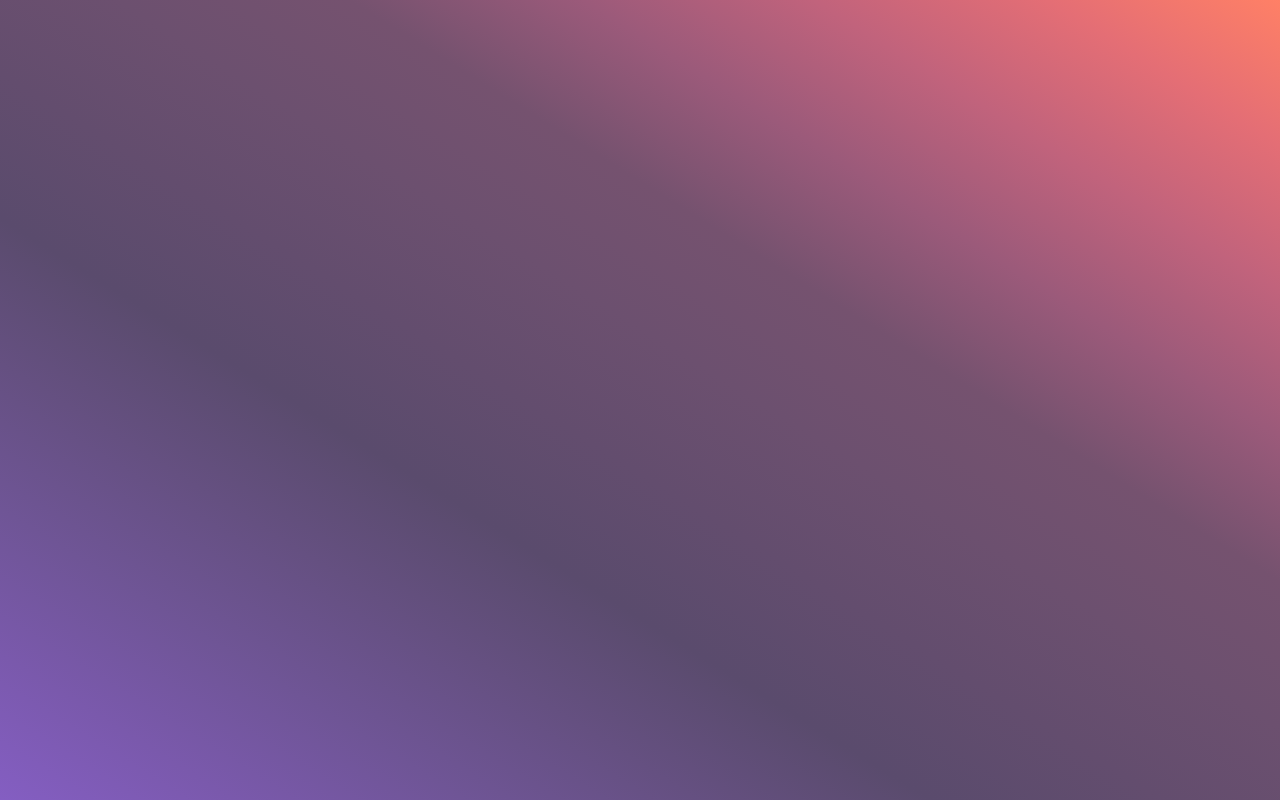
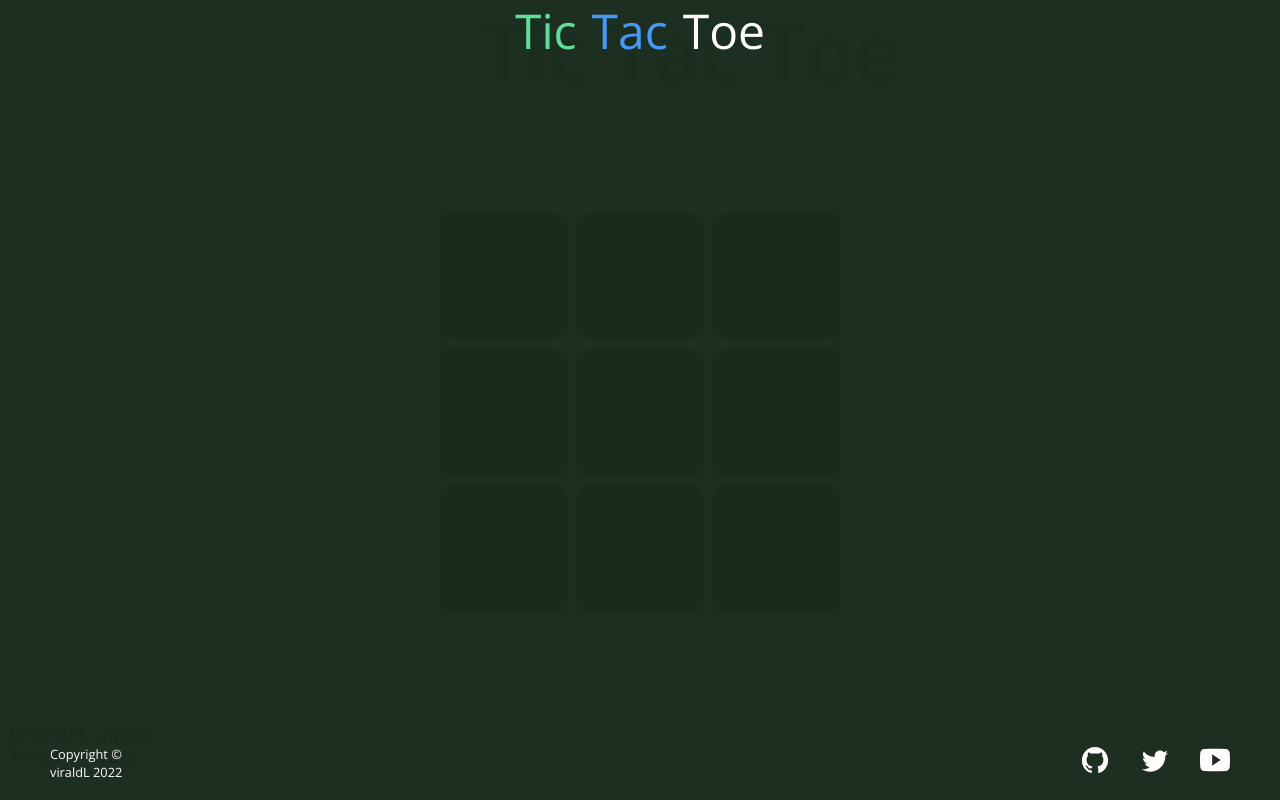
Before and after one commit to viraldL/tic-tac-toe, a plain HTML site: page index.html in a window 1280 px wide. Drawn offline with nearby package versions, Linux system fonts and the light colour scheme.

Commit message:
Render board

```diff
--- a/app.js
+++ b/app.js
@@ -1,12 +1,46 @@
 const gameBoard = (function(){
     const gameBoard = ["", "", "", "", "", "", "", "", ""];
+    function render() {
+        const board = document.createElement("div");
+        board.classList.add("board");
+        for(let i = 1; i <= gameBoard.length; i++) {
+            const field = document.createElement("div");
+            field.classList.add("field");
+            board.appendChild(field);
+            displayController.btnWork(field, gameBoard, i, field);
+        }
+        const main = document.querySelector("main");
+        main.classList.add("boardOn")
+        main.appendChild(board);
+    }
+
+    return { render };
 })();
 
+const displayController = (function(){
+    function btnWork(btn, board, index, field) {
+        btn.addEventListener("click", () => {
+            board[index] = "x";
+            field.innerText = "X";
+            console.log(board);
+        })
+    }
+
+    return { btnWork }
+})();
+gameBoard.render();
 
 const Player = function(nick) {
     return {nick};
 }
 
-const renderGameBoard = (function(){
-
+const animate = (function() {
+    window.addEventListener("DOMContentLoaded", () => {
+        const header = document.querySelector("header");
+        const footer = document.querySelector("footer");
+        setTimeout(() => {
+            header.classList.add("show");
+            footer.classList.add("show");
+        }, 1000)
+    })
 })();
--- a/index.html
+++ b/index.html
@@ -9,6 +9,21 @@
     <script src="app.js" defer></script>
 </head>
 <body>
-    <header
+    <header>
+        <span class="tic">Tic</span>
+        <span class="tac">Tac</span>
+        <span class="toe">Toe</span>
+    </header>
+    <main>
+
+    </main>
+    <footer>
+        <div class="copy"><p>Copyright &copy</p><p>viraldL 2022</p></div>
+        <div class="footerIcons">
+            <span><a href="https://github.com/viraldL"><img src="icons/211904_social_github_icon.svg" alt="GitHub icon"></a></span>
+            <span><a href="https://twitter.com/viraldl"><img src="icons/104501_twitter_bird_icon.svg" alt="GitHub icon"></a></span>
+            <span><a href="https://www.youtube.com/channel/UC4M723zhqrR1Mfy0A0ckqyAA"><img src="icons/211929_social_youtube_icon.svg" alt="GitHub icon"></a></span>
+        </div>
+    </footer>
 </body>
 </html>
--- a/styles.css
+++ b/styles.css
@@ -1,22 +1,161 @@
-@import url('https://fonts.googleapis.com/css2?family=Roboto:wght@300;400;500;700;900&display=swap');
+@import url('https://fonts.googleapis.com/css2?family=Open+Sans:wght@300;400;500;600;800&display=swap');
 
 :root {
-    --v: #845ec2;
-    --d: #4b4453;
-    --l: #b0a8b9;
-    --o: #ff8066;
+    --d: #1d2f20;
+    --dd: #182b1c;
+    --w: #fffdfc;
+    --g: #60de97;
+    --b: #4599f9;
 }
 
 * {
     margin: 0;
     padding: 0;
     box-sizing: border-box;
-    font-family: 'Roboto', sans-serif;
+    font-family: 'Open Sans', sans-serif;
 }
 
 body {
+    position: relative;
     width: 100vw;
     height: 100vh;
-    /* background-image: linear-gradient(to right top, #845ec2, #7a59ac, #6f5596, #655081, #5a4b6d, #5d506c, #60566c, #635b6b, #756d7e, #898091, #9c94a5, #b0a8b9); */
-    background-image: linear-gradient(to right top, #845ec2, #7a59ac, #6f5596, #655081, #5a4b6d, #634d6e, #6c506f, #75526f, #9b5a7a, #c1637c, #e46e75, #ff8066);
+    background-color: var(--d);
 }
+
+header {
+    position: relative;
+    width: 100%;
+    height: 100px;
+    display: flex;
+    gap: 5px;
+    align-items: center;
+    justify-content: center;
+    font-weight: 400;
+    font-size: 3rem;
+    opacity: 0;
+}
+
+header::after {
+    position: absolute;
+    content: "Tic Tac Toe";
+    color: #182b1c65;
+    z-index: -1;
+    font-weight: 600;
+    font-size: 5rem;
+    transform: translateX(50px);
+}
+
+header span {
+    transform: translateY(-20px);
+}
+
+.tic, .tac, .toe {
+    padding: 5px;
+    border-radius: 5px;
+}
+
+.tic{
+    color: var(--g);
+}
+.tac{
+    color: var(--b);
+}
+.toe{
+    color: var(--w);
+}
+
+footer {
+    position: absolute;
+    bottom: 0;
+    left: 0;
+    width: 100%;
+    height: 75px;
+    display: flex;
+    align-items: center;
+    justify-content: space-between;
+    padding: 0 50px;
+    opacity: 0;
+    color: var(--w);
+}
+
+footer .footerIcons {
+    display: flex;
+    gap: 30px;
+}
+
+footer .copy {
+    font-size: 0.8rem;
+    position: relative;
+}
+
+footer .copy::after {
+    position: absolute;
+    content: "Copyright &copy";
+    color: #182b1c;
+    z-index: -1;
+    font-weight: 600;
+    font-size: 1rem;
+    transform: translate(-40px, -60px);
+}
+
+footer .copy::before {
+    position: absolute;
+    content: "viraldL 2022";
+    color: #182b1c;
+    z-index: -1;
+    font-weight: 600;
+    font-size: 1rem;
+    transform: translate(50px, -20px);
+}
+
+footer .footerIcons span a img {
+    width: 30px;
+}
+
+footer .footerIcons span a img:hover {
+    transform: scale(1.1);
+}
+
+.show {
+    transition: all 1s ease-out;
+    opacity: 1;
+}
+
+.boardOn {
+    display: flex;
+    align-items: center;
+    justify-content: center;
+}
+
+main {
+    width: 100%;
+    height: calc(100% - 175px);
+}
+
+main .board {
+    width: 400px;
+    height: 400px;
+    display: grid;
+    gap: 10px;
+    grid-template-columns: repeat(3, 1fr);
+    grid-template-rows: repeat(3, 1fr);
+}
+
+main .board .field {
+    position: relative;
+    background-color: var(--dd);
+    border-radius: 10px;
+    transition: all 0.3s ease-out;
+    cursor: pointer;
+    display: flex;
+    align-items: center;
+    justify-content: center;
+    font-size: 5rem;
+    font-weight: 800;
+    color: var(--b);
+    text-shadow: 0 5px 30px #4599f981;
+}
+
+main .board .field:hover {
+    transform: scale(1.05);
+}
```
